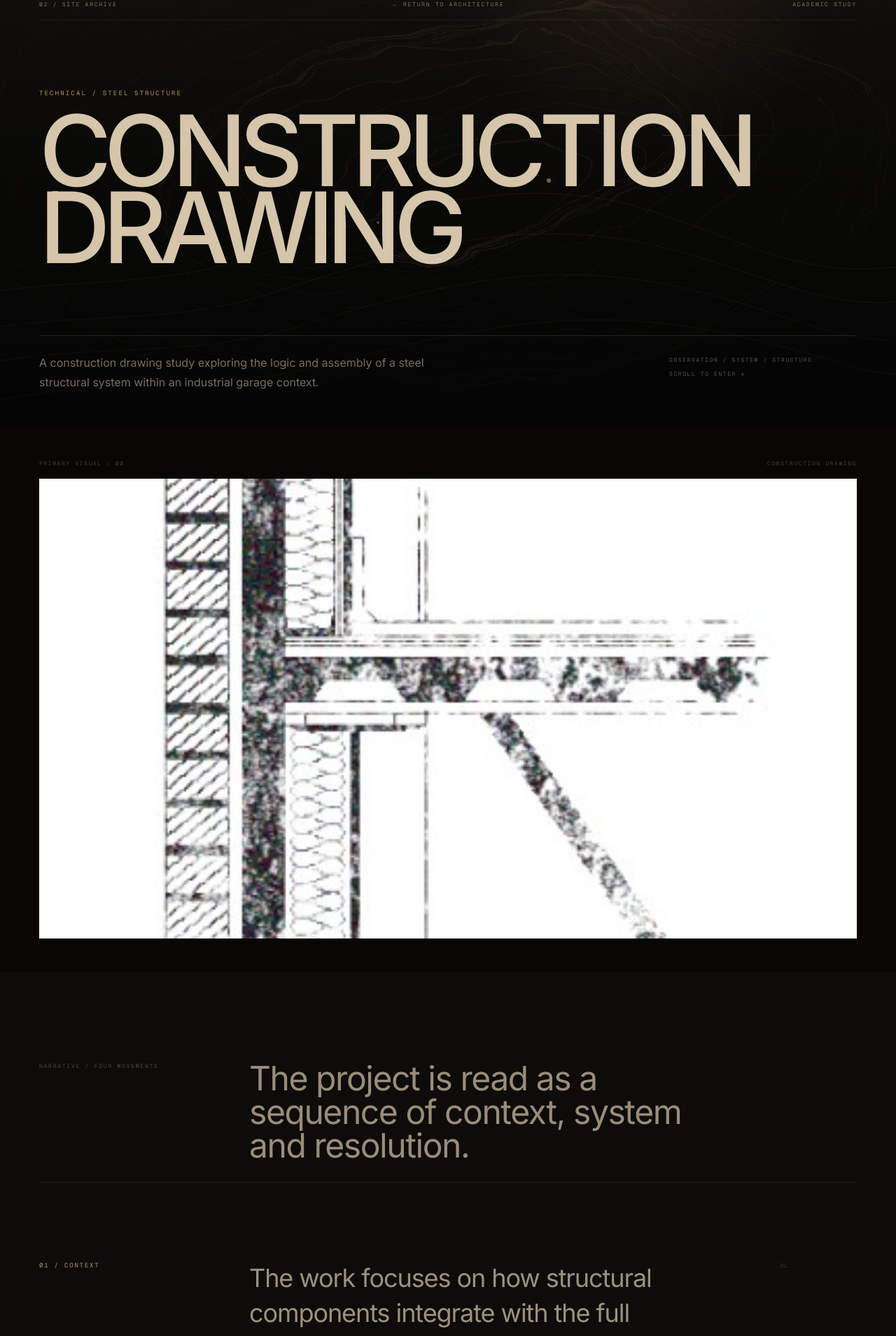
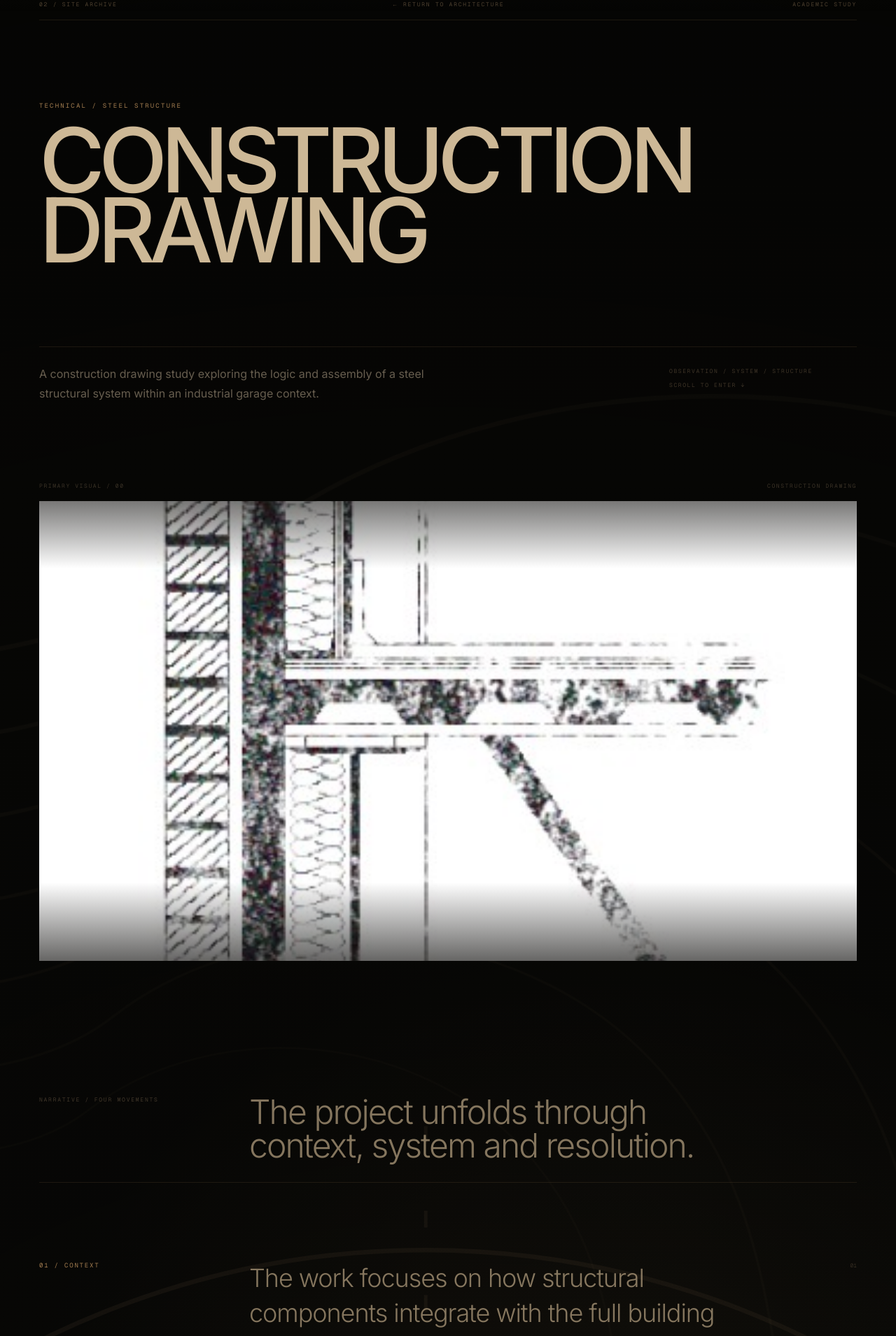
Before and after one commit to Mercy1o/tsiaro-portfolio, a Next.js app: page /work/steel-structure in a window 1280 px wide. Shown: the part 160-2069 px from the top of the page at 70% size. Built offline with nearby package versions, Linux system fonts and the light colour scheme.

Commit message:
refactor: unify project pages into one continuous dark visual field

```diff
--- a/app/work/[slug]/page.tsx
+++ b/app/work/[slug]/page.tsx
@@ -4,8 +4,7 @@ import Link from "next/link";
 import { notFound } from "next/navigation";
 import { getProjectBySlug, projects } from "@/data/projects";
 import { getProjectMedia } from "@/data/projectMedia";
-import TopographicField from "@/components/TopographicField";
-import BrushField from "@/components/BrushField";
+import AtmosphericTerrain from "@/components/AtmosphericTerrain";
 
 export function generateStaticParams() {
   return projects.map((project) => ({ slug: project.slug }));
@@ -38,120 +37,93 @@ export default async function ProjectPage({ params }: { params: Promise<{ slug:
   ] as const;
 
   return (
-    <main className={creative ? "bg-[#151a16] text-cream" : "bg-space text-bone"}>
-      <section className={`relative min-h-[88svh] overflow-hidden px-5 pb-12 pt-32 md:px-10 md:pt-40 lg:px-14 ${creative ? "creative-atmosphere" : "architecture-atmosphere cinematic-grid"}`}>
-        {creative ? <BrushField className="opacity-70" dense={false} /> : <TopographicField className="opacity-90" />}
-        <div className="absolute inset-0 bg-[linear-gradient(180deg,transparent_15%,rgba(4,4,4,.62)_100%)]" />
+    <main className="relative overflow-hidden bg-[#090806] text-[#cbb798]">
+      <AtmosphericTerrain
+        variant={creative ? "liquid" : "planetary"}
+        tone="dark"
+        className="fixed inset-0 opacity-48"
+      />
+      <div className="fixed inset-x-0 top-0 h-44 bg-gradient-to-b from-[#070706] via-[#070706]/76 to-transparent" />
+      <div className="fixed inset-x-0 bottom-0 h-48 bg-gradient-to-t from-[#070706] via-[#070706]/70 to-transparent" />
 
-        <div className="relative z-10 mx-auto flex min-h-[70svh] max-w-[1600px] flex-col justify-between">
-          <div className="grid gap-4 border-b border-current/15 pb-4 font-mono text-[8px] uppercase tracking-[.22em] text-current opacity-55 sm:grid-cols-3">
+      <div className="relative z-10">
+        <section className="min-h-[90svh] px-5 pb-12 pt-32 md:px-10 md:pt-40 lg:px-14">
+          <div className="mx-auto flex min-h-[72svh] max-w-[1600px] flex-col justify-between">
+            <div className="grid gap-4 border-b border-[#a98758]/14 pb-4 font-mono text-[8px] uppercase tracking-[.22em] text-[#8f7758]/52 sm:grid-cols-3">
               <span>{project.number} / {creative ? "CREATIVE ARCHIVE" : "SITE ARCHIVE"}</span>
-            <Link href={`/work?portfolio=${portfolioQuery}`} className="transition-opacity hover:opacity-100 sm:text-center">
-              ← Return to {portfolioQuery}
-            </Link>
+              <Link href={`/work?portfolio=${portfolioQuery}`} className="transition-colors hover:text-[#c1aa86] sm:text-center">← Return to {portfolioQuery}</Link>
               <span className="sm:text-right">{project.year}</span>
             </div>
 
-          <div className={`py-16 md:py-20 ${creative ? "mx-auto max-w-6xl text-center" : "max-w-[1450px]"}`}>
-            <p className={`mb-5 font-mono text-[9px] uppercase tracking-[.24em] ${creative ? "text-rust" : "text-sand"}`}>
-              {project.category} / {project.subtitle}
-            </p>
-            <h1 className={creative ? "editorial-title text-cream" : "display-title text-bone"}>
-              {project.title}
-            </h1>
+            <div className="max-w-[1450px] py-16 md:py-20">
+              <p className="mb-5 font-mono text-[9px] uppercase tracking-[.24em] text-[#a37d50]">{project.category} / {project.subtitle}</p>
+              <h1 className="max-w-[1450px] text-[clamp(4rem,10vw,10.5rem)] font-medium uppercase leading-[.78] tracking-[-.07em] text-[#cdb896]">{project.title}</h1>
             </div>
 
-          <div className="grid gap-8 border-t border-current/15 pt-6 md:grid-cols-12">
-            <p className={`max-w-2xl text-base leading-7 md:col-span-6 ${creative ? "text-cream/62" : "text-bone/55"}`}>
-              {project.description}
-            </p>
+            <div className="grid gap-8 border-t border-[#a98758]/14 pt-6 md:grid-cols-12">
+              <p className="max-w-2xl text-base leading-7 text-[#a99a82]/60 md:col-span-6">{project.description}</p>
               <div className="md:col-span-3 md:col-start-10">
-              <p className="font-mono text-[8px] uppercase leading-5 tracking-[.2em] text-current opacity-38">
-                {creative ? "Object / gesture / memory" : "Observation / system / structure"}<br />Scroll to enter ↓
-              </p>
+                <p className="font-mono text-[8px] uppercase leading-5 tracking-[.2em] text-[#846f55]/44">{creative ? "Object / gesture / memory" : "Observation / system / structure"}<br />Scroll to enter ↓</p>
               </div>
             </div>
           </div>
         </section>
 
         {media.cover ? (
-        <section className={creative ? "archive-paper px-5 py-16 md:px-10 md:py-24 lg:px-14" : "bg-[#080705] px-5 py-8 md:px-10 md:py-12 lg:px-14"}>
+          <section className="px-5 py-10 md:px-10 md:py-16 lg:px-14">
             <div className="mx-auto max-w-[1600px]">
-            <div className={`mb-4 flex justify-between font-mono text-[8px] uppercase tracking-[.2em] ${creative ? "text-black/38" : "text-bone/28"}`}>
+              <div className="mb-4 flex justify-between font-mono text-[8px] uppercase tracking-[.2em] text-[#816d55]/42">
                 <span>Primary visual / 00</span>
                 <span>{project.title}</span>
               </div>
-            <div className={`image-reveal relative overflow-hidden ${creative ? "mx-auto aspect-[4/3] max-w-[1180px] bg-[#d9d2c7]" : "aspect-[16/9] bg-graphite"}`}>
-              <Image
-                src={media.cover}
-                alt={`${project.title} — ${project.subtitle}`}
-                fill
-                priority
-                sizes="100vw"
-                className={creative ? "object-contain p-2 md:p-6" : "object-cover"}
-              />
-              {!creative ? <TopographicField className="opacity-20 mix-blend-screen" /> : null}
+              <div className="image-reveal relative aspect-[16/9] overflow-hidden bg-[#15120f]">
+                <Image src={media.cover} alt={`${project.title} — ${project.subtitle}`} fill priority sizes="100vw" className={creative ? "object-contain p-3 md:p-8" : "object-cover"} />
+                <div className="absolute inset-x-0 top-0 h-24 bg-gradient-to-b from-[#090806]/55 to-transparent" />
+                <div className="absolute inset-x-0 bottom-0 h-28 bg-gradient-to-t from-[#090806]/62 to-transparent" />
               </div>
             </div>
           </section>
         ) : null}
 
-      <section className={creative ? "archive-paper px-5 py-20 md:px-10 md:py-32 lg:px-14" : "bg-space px-5 py-20 md:px-10 md:py-32 lg:px-14"}>
+        <section className="px-5 py-20 md:px-10 md:py-32 lg:px-14">
           <div className="mx-auto max-w-[1600px]">
-          <div className={`mb-12 grid gap-8 border-b pb-7 md:grid-cols-12 ${creative ? "border-black/15" : "border-white/10"}`}>
-            <p className={`font-mono text-[8px] uppercase tracking-[.22em] md:col-span-3 ${creative ? "text-black/38" : "text-bone/30"}`}>Narrative / four movements</p>
-            <p className={`font-editorial max-w-3xl text-3xl leading-[1] tracking-[-.03em] md:col-span-7 md:text-5xl ${creative ? "text-black/75" : "text-bone/70"}`}>
-              {creative ? "The work is read as a sequence of feeling, making and reflection." : "The project is read as a sequence of context, system and resolution."}
-            </p>
+            <div className="mb-12 grid gap-8 border-b border-[#a98758]/14 pb-7 md:grid-cols-12">
+              <p className="font-mono text-[8px] uppercase tracking-[.22em] text-[#846f55]/46 md:col-span-3">Narrative / four movements</p>
+              <p className="max-w-3xl text-3xl font-light leading-[1] tracking-[-.04em] text-[#b6a181]/72 md:col-span-7 md:text-5xl">{creative ? "The work unfolds through feeling, making and reflection." : "The project unfolds through context, system and resolution."}</p>
             </div>
 
             {chapters.map(([label, text], index) => (
-            <div key={label} className={`grid gap-8 border-b py-12 md:grid-cols-12 md:py-16 ${creative ? "border-black/12" : "border-white/10"}`}>
-              <p className={`font-mono text-[9px] uppercase tracking-[.2em] md:col-span-3 ${creative ? "text-rust" : "text-sand"}`}>{label}</p>
-              <p className={creative
-                ? "font-editorial max-w-4xl text-3xl leading-[1.05] tracking-[-.025em] text-black/76 md:col-span-8 md:text-5xl"
-                : "max-w-4xl text-2xl leading-snug tracking-[-.03em] text-bone/72 md:col-span-7 md:text-4xl"
-              }>
-                {text}
-              </p>
-              <span className={`hidden font-mono text-[8px] md:block md:text-right ${creative ? "text-black/22" : "text-bone/18"}`}>0{index + 1}</span>
+              <div key={label} className="grid gap-8 border-b border-[#a98758]/12 py-12 md:grid-cols-12 md:py-16">
+                <p className="font-mono text-[9px] uppercase tracking-[.2em] text-[#a37d50] md:col-span-3">{label}</p>
+                <p className="max-w-4xl text-2xl font-light leading-snug tracking-[-.03em] text-[#b6a181]/72 md:col-span-8 md:text-4xl">{text}</p>
+                <span className="hidden font-mono text-[8px] text-[#806b52]/34 md:block md:text-right">0{index + 1}</span>
               </div>
             ))}
           </div>
         </section>
 
         {media.gallery.length > 0 ? (
-        <section className={`relative overflow-hidden px-5 py-20 md:px-10 md:py-28 lg:px-14 ${creative ? "creative-atmosphere" : "bg-[#090806]"}`}>
-          {creative ? <BrushField className="opacity-20" dense={false} /> : <TopographicField className="opacity-18" />}
-          <div className="relative z-10 mx-auto max-w-[1600px]">
-            <div className="mb-10 flex items-end justify-between border-b border-current/15 pb-5">
+          <section className="px-5 py-20 md:px-10 md:py-28 lg:px-14">
+            <div className="mx-auto max-w-[1600px]">
+              <div className="mb-10 flex items-end justify-between border-b border-[#a98758]/14 pb-5">
                 <div>
-                <p className={`font-mono text-[8px] uppercase tracking-[.22em] ${creative ? "text-cream/40" : "text-bone/32"}`}>Visual archive</p>
-                <h2 className={creative ? "font-editorial mt-3 text-5xl font-normal tracking-[-.04em] text-cream md:text-7xl" : "mt-3 text-4xl font-medium uppercase tracking-[-.055em] text-bone md:text-6xl"}>
-                  {creative ? "Fragments & process" : "Drawings & evidence"}
-                </h2>
+                  <p className="font-mono text-[8px] uppercase tracking-[.22em] text-[#846f55]/46">Visual archive</p>
+                  <h2 className="mt-3 text-4xl font-medium uppercase tracking-[-.055em] text-[#bfa989] md:text-6xl">{creative ? "Fragments & process" : "Drawings & evidence"}</h2>
                 </div>
-              <p className="font-mono text-[8px] uppercase tracking-[.2em] text-current opacity-30">{String(media.gallery.length).padStart(2, "0")} images</p>
+                <p className="font-mono text-[8px] uppercase tracking-[.2em] text-[#806b52]/38">{String(media.gallery.length).padStart(2, "0")} images</p>
               </div>
 
-            <div className="grid gap-5 md:grid-cols-2">
+              <div className="grid gap-6 md:grid-cols-2">
                 {media.gallery.map((src, index) => {
                   const wide = index % 5 === 0 || (!creative && index % 4 === 2);
                   return (
                     <figure key={src} className={wide ? "md:col-span-2" : ""}>
-                    <div className={`image-reveal relative overflow-hidden ${creative ? "bg-[#11150f]" : "bg-graphite"} ${wide ? "aspect-[16/9]" : "aspect-[4/3]"}`}>
-                      <Image
-                        src={src}
-                        alt={`${project.title} visual ${index + 1}`}
-                        fill
-                        sizes={wide ? "100vw" : "(max-width: 768px) 100vw, 50vw"}
-                        className="object-contain"
-                      />
+                      <div className={`image-reveal relative overflow-hidden bg-[#15120f] ${wide ? "aspect-[16/9]" : "aspect-[4/3]"}`}>
+                        <Image src={src} alt={`${project.title} visual ${index + 1}`} fill sizes={wide ? "100vw" : "(max-width: 768px) 100vw, 50vw"} className="object-contain" />
+                        <div className="absolute inset-x-0 top-0 h-16 bg-gradient-to-b from-[#090806]/30 to-transparent" />
+                        <div className="absolute inset-x-0 bottom-0 h-20 bg-gradient-to-t from-[#090806]/38 to-transparent" />
                       </div>
-                    <figcaption className="mt-2 flex justify-between font-mono text-[8px] uppercase tracking-[.17em] text-current opacity-28">
-                      <span>{String(index + 1).padStart(2, "0")}</span>
-                      <span>{project.title}</span>
-                    </figcaption>
+                      <figcaption className="mt-2 flex justify-between font-mono text-[8px] uppercase tracking-[.17em] text-[#7f6b53]/38"><span>{String(index + 1).padStart(2, "0")}</span><span>{project.title}</span></figcaption>
                     </figure>
                   );
                 })}
@@ -160,19 +132,16 @@ export default async function ProjectPage({ params }: { params: Promise<{ slug:
           </section>
         ) : null}
 
-      <section className={creative ? "chroma-field px-5 py-24 text-white md:px-10 md:py-32 lg:px-14" : "archive-paper px-5 py-24 md:px-10 md:py-32 lg:px-14"}>
-        <Link href={`/work/${nextProject.slug}`} className="group relative z-10 mx-auto block max-w-[1600px]">
-          <p className={`font-mono text-[8px] uppercase tracking-[.22em] ${creative ? "text-white/55" : "text-black/40"}`}>
-            NEXT {creative ? "CREATIVE" : "ARCHITECTURAL"} PROJECT / {nextProject.number}
-          </p>
-          <div className={`mt-8 flex items-end justify-between gap-8 border-t pt-8 ${creative ? "border-white/22" : "border-black/15"}`}>
-            <h2 className={creative ? "font-editorial text-6xl font-normal leading-[.8] tracking-[-.05em] md:text-8xl lg:text-9xl" : "text-5xl font-medium uppercase leading-[.82] tracking-[-.06em] text-black md:text-7xl lg:text-8xl"}>
-              {nextProject.title}
-            </h2>
-            <span className="text-3xl transition-transform duration-300 group-hover:translate-x-2" aria-hidden="true">→</span>
+        <section className="bg-[linear-gradient(180deg,rgba(9,8,6,0)_0%,rgba(7,7,6,.66)_28%,#070706_100%)] px-5 py-24 md:px-10 md:py-32 lg:px-14">
+          <Link href={`/work/${nextProject.slug}`} className="group mx-auto block max-w-[1600px]">
+            <p className="font-mono text-[8px] uppercase tracking-[.22em] text-[#846f55]/50">NEXT {creative ? "CREATIVE" : "ARCHITECTURAL"} PROJECT / {nextProject.number}</p>
+            <div className="mt-8 flex items-end justify-between gap-8 border-t border-[#a98758]/14 pt-8">
+              <h2 className="text-5xl font-medium uppercase leading-[.82] tracking-[-.06em] text-[#bca786] md:text-7xl lg:text-8xl">{nextProject.title}</h2>
+              <span className="text-3xl text-[#a98758] transition-transform duration-300 group-hover:translate-x-2" aria-hidden="true">→</span>
             </div>
           </Link>
         </section>
+      </div>
     </main>
   );
 }
```
Lines whose indentation alone changed are shown as unchanged.
